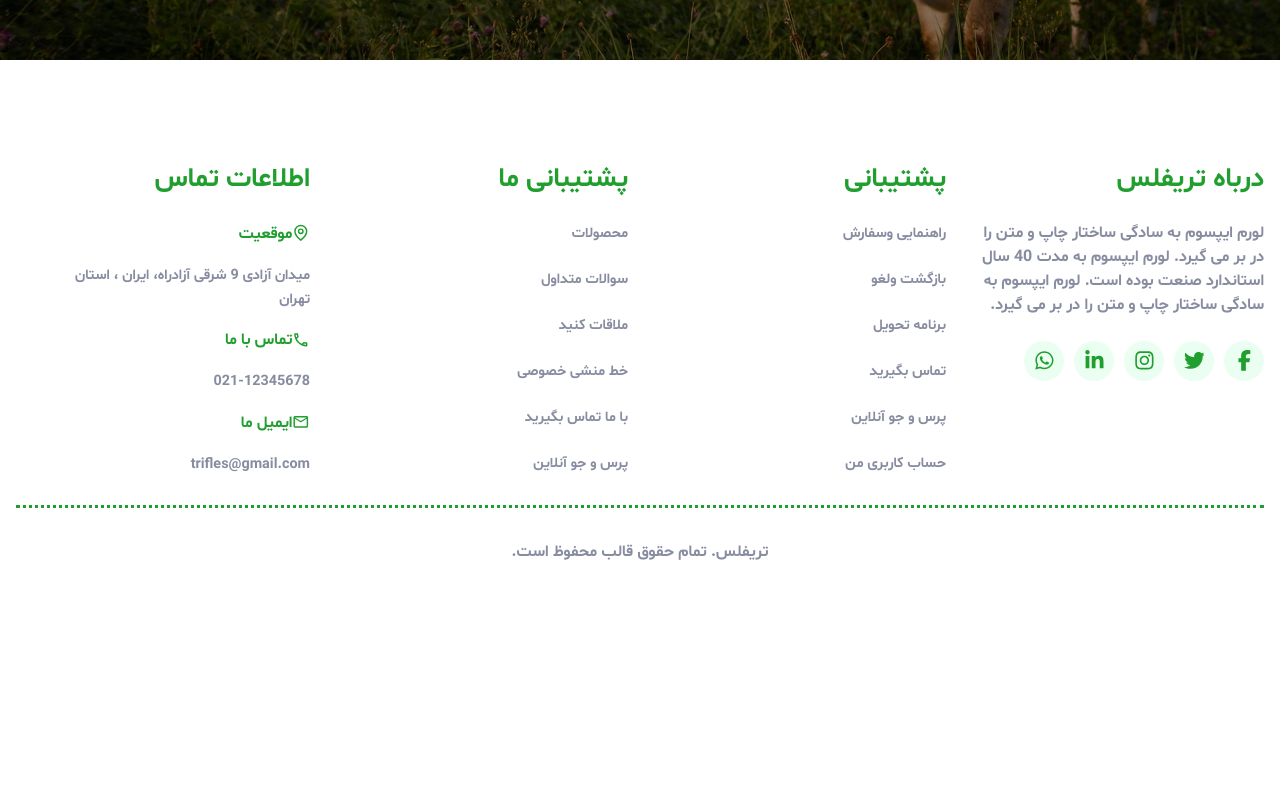
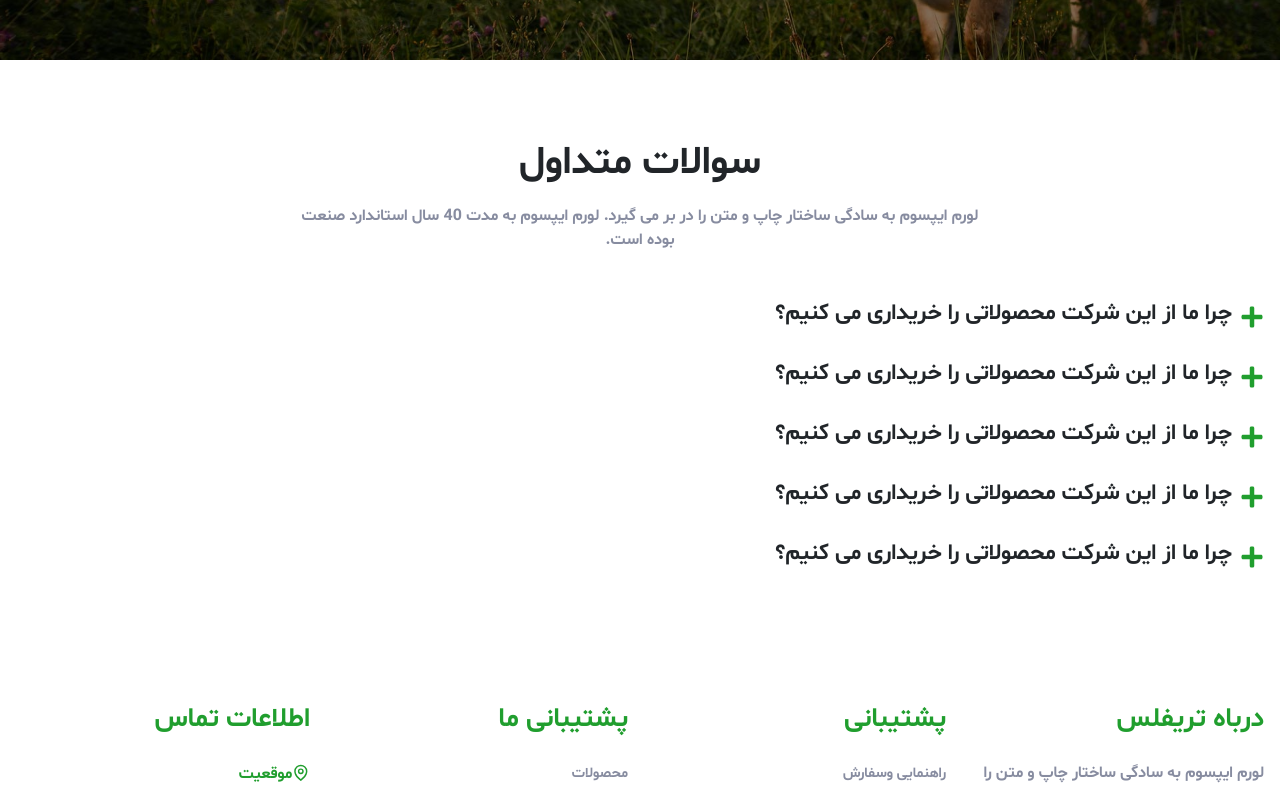
Before and after one commit to mohammadmehdidalvandii/TRIFLES-SHOP, a Next.js app: page /Questions in a window 1280 px wide. Shown: the part 497-1283 px from the top of the page. Before the commit the page ends 1141 px from the top, so only its background shows below. Built offline with nearby package versions, Linux system fonts and the light colour scheme.

Commit message:
create questionContent for question-page

```diff
--- a/src/app/Questions/page.js
+++ b/src/app/Questions/page.js
@@ -1,4 +1,5 @@
 import PageHeader from '@/components/module/PageHeader/PageHeader'
+import QuestionContent from '@/components/template/question/QuestionContent'
 import React from 'react'
 
 function page() {
@@ -7,6 +8,7 @@ function page() {
         <PageHeader
             title='سوالات متدوال'
         />
+        <QuestionContent/>
     </>
   )
 }
--- a/src/components/module/Footer/Footer.js
+++ b/src/components/module/Footer/Footer.js
@@ -49,7 +49,7 @@ function Footer() {
                             <Link href='/' className={style.footer_item_link}>برنامه تحویل</Link>
                         </li>
                         <li className={style.footer_item}>
-                            <Link href='/' className={style.footer_item_link}>تماس بگیرید</Link>
+                            <Link href='/Contact' className={style.footer_item_link}>تماس بگیرید</Link>
                         </li>
                         <li className={style.footer_item}>
                             <Link href='/' className={style.footer_item_link}>پرس و جو آنلاین</Link>
@@ -63,7 +63,7 @@ function Footer() {
                     <h4 className={style.footer_title}>پشتیبانی ما</h4>
                     <ul className={style.footer_items}>
                         <li className={style.footer_item}>
-                            <Link href='/' className={style.footer_item_link}>محصولات</Link>
+                            <Link href='/Shop' className={style.footer_item_link}>محصولات</Link>
                         </li>
                         <li className={style.footer_item}>
                             <Link href='/Questions' className={style.footer_item_link}>سوالات متداول</Link>
--- /dev/null
+++ b/src/components/template/question/QuestionContent.js
@@ -0,0 +1,32 @@
+import React from 'react';
+import style from './QuestionsContent.module.css';
+import TitleCenter from '@/components/module/TitleCenter/TitleCenter';
+import Accordion from '@/components/module/Accordion/Accordion';
+
+function QuestionContent() {
+  return (
+    <section className={style.questionContent}>
+        <div className="containers">
+            <div className="row">
+                <div className="col-12">
+                    <TitleCenter
+                        title='سوالات متداول'
+                        desc='لورم ایپسوم به سادگی ساختار چاپ و متن را در بر می گیرد. لورم ایپسوم به مدت 40 سال استاندارد صنعت بوده است.'
+                    />
+                </div>
+            </div>
+            <div className="row mt-5">
+                <div className="col-12">
+                    <Accordion/>
+                    <Accordion/>
+                    <Accordion/>
+                    <Accordion/>
+                    <Accordion/>
+                </div>
+            </div>
+        </div>
+    </section>
+  )
+}
+
+export default QuestionContent
```
Also changed, not shown: src/components/template/question/QuestionsContent.module.css (added).
